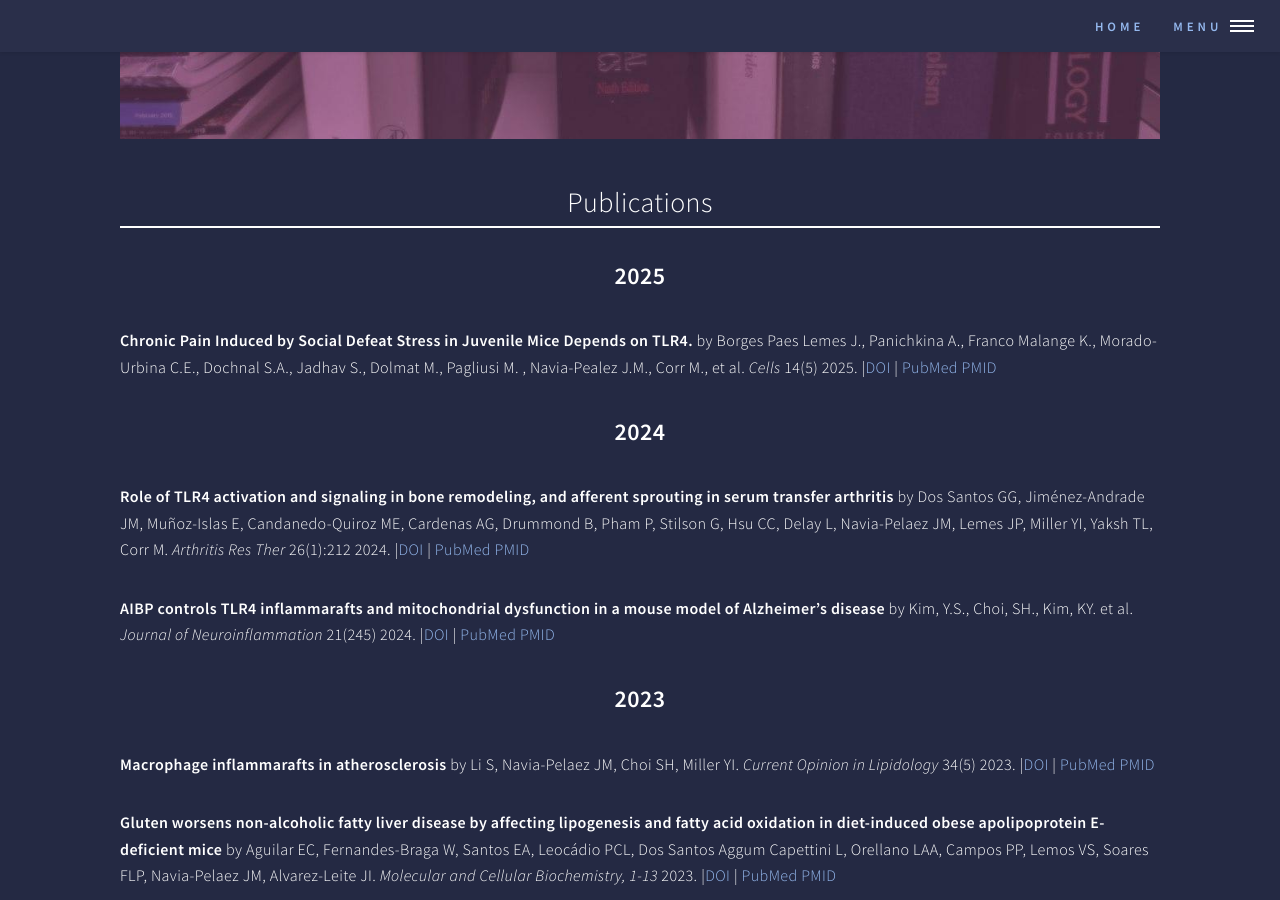
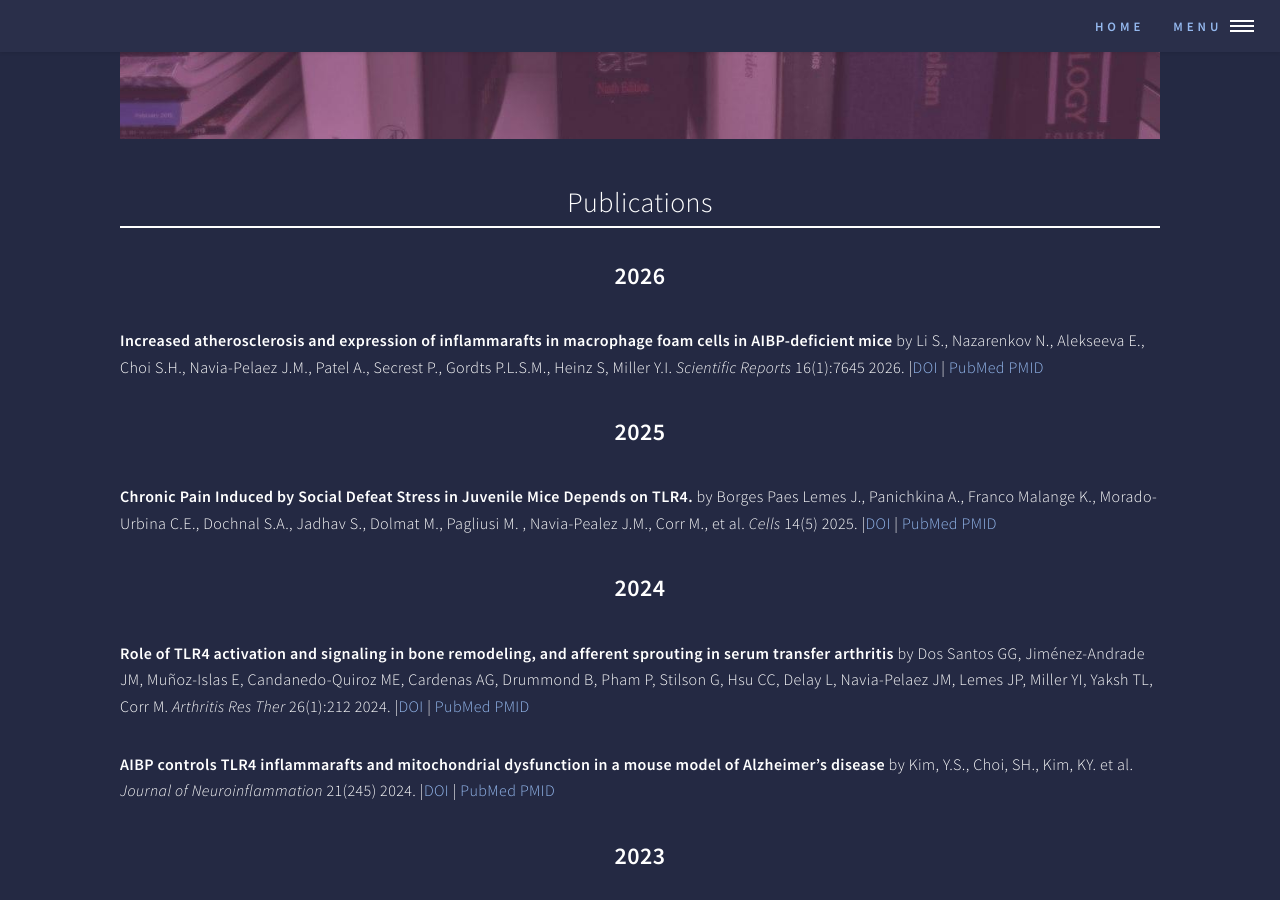
Before and after one commit to navialab/navialab.github.io, a Jekyll site: the page built from 03_publications.md, in a window 1280 px wide and 900 px high, scrolled down 607 px. Built offline with Jekyll 4.4.1, drawn with Linux system fonts in a browser that asks for light colours.

Commit message:
Update pubs.yaml
first paper 2026

```diff
--- a/_data/pubs.yaml
+++ b/_data/pubs.yaml
@@ -1,3 +1,12 @@
+2026:
+  - title: "Increased atherosclerosis and expression of inflammarafts in macrophage foam cells in AIBP-deficient mice"
+    author: Li S., Nazarenkov N., Alekseeva E., Choi S.H., Navia-Pelaez J.M., Patel A., Secrest P., Gordts P.L.S.M., Heinz S, Miller Y.I.
+    journal: Scientific Reports
+    volume: 16(1):7645
+    links:
+     DOI: "https://doi.org/10.1038/s41598-026-39113-2"
+     PubMed PMID: "https://pubmed.ncbi.nlm.nih.gov/41654637"
+
 2025:
   - title: "Chronic Pain Induced by Social Defeat Stress in Juvenile Mice Depends on TLR4."
     author: Borges Paes Lemes J., Panichkina A., Franco Malange K., Morado-Urbina C.E., Dochnal S.A., Jadhav S., Dolmat M., Pagliusi  M. , Navia-Pealez J.M., Corr M., et al.
```
